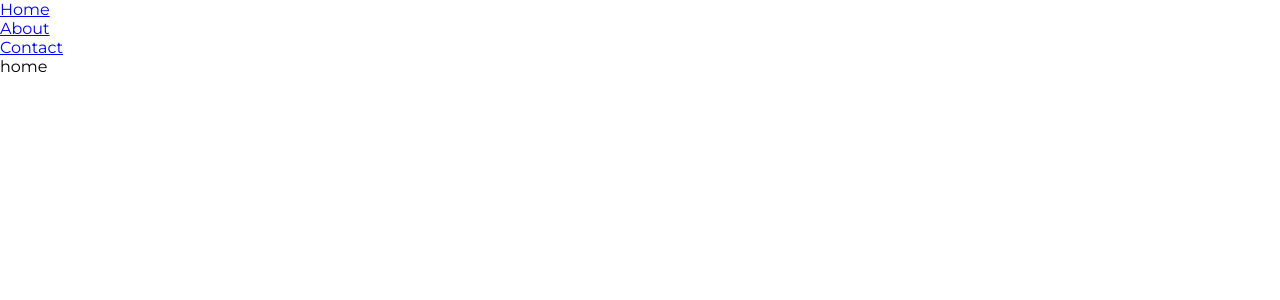
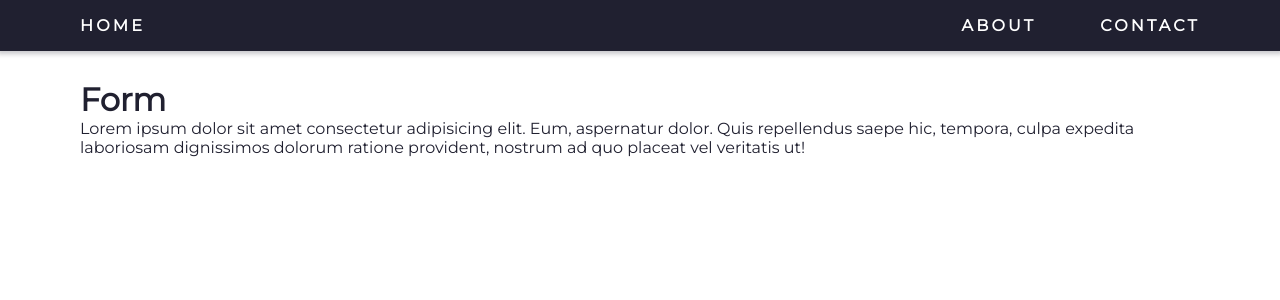
Before and after one commit to Abdelar/confessio, a React (Create React App) app: page / in a window 1280 px wide. Shown: the top 300 px of the page. Built offline with nearby package versions, Linux system fonts and the light colour scheme.

Commit message:
Add navigation bar

```diff
--- a/src/App.css
+++ b/src/App.css
@@ -13,7 +13,22 @@
 
 body {
 	box-sizing: border-box;
+	font-size: 16px;
+	color: #202030;
 	font-family: 'Montserrat', 'sans-serif';
 	-webkit-font-smoothing: antialiased;
 	-moz-osx-font-smoothing: grayscale;
 }
+main {
+	width: 90vw;
+	max-width: 1200px;
+	margin: 0 auto;
+	margin-top: 5em;
+}
+.page {
+	margin: 0 1em;
+}
+::selection {
+	background-color: #b0a990;
+	color: #202030;
+}
--- a/src/App.js
+++ b/src/App.js
@@ -2,17 +2,24 @@ import { Route, Switch, BrowserRouter as Router } from 'react-router-dom';
 
 import Home from './pages/home';
 import About from './pages/about';
+import Contact from './pages/contact';
 import Navbar from './components/Navbar';
+
 import './App.css';
 
 function App() {
 	return (
 		<Router>
 			<Navbar />
-			<Switch>
-				<Route path='/about' component={About} />
-				<Route path='/' component={Home} />
-			</Switch>
+			<main>
+				<div className='page'>
+					<Switch>
+						<Route path='/about' component={About} />
+						<Route path='/contact' component={Contact} />
+						<Route path='/' component={Home} />
+					</Switch>
+				</div>
+			</main>
 		</Router>
 	);
 }
--- /dev/null
+++ b/src/components/Form.js
@@ -0,0 +1,16 @@
+import React from 'react';
+import './Form.css';
+
+export default function Form() {
+	return (
+		<div className='form'>
+			<h1>Form</h1>
+			<p>
+				Lorem ipsum dolor sit amet consectetur adipisicing elit. Eum, aspernatur
+				dolor. Quis repellendus saepe hic, tempora, culpa expedita laboriosam
+				dignissimos dolorum ratione provident, nostrum ad quo placeat vel
+				veritatis ut!
+			</p>
+		</div>
+	);
+}
--- /dev/null
+++ b/src/components/Navbar.css
@@ -0,0 +1,41 @@
+.nav {
+	width: 100vw;
+	background-color: #202030;
+	box-shadow: 0px 0px 5px 3px #20203041;
+	position: fixed;
+	z-index: 999;
+	top: 0;
+}
+
+.navbar {
+	display: flex;
+	width: 90%;
+	max-width: 1200px;
+	list-style: none;
+	justify-content: flex-end;
+	margin: 0 auto;
+}
+.navbar li {
+	margin-left: 2em;
+	transition: background-color 0.3s;
+}
+.navbar li:first-child {
+	margin-right: auto;
+	margin-left: 0;
+}
+
+.navbar li > a {
+	display: inline-block;
+	text-decoration: none;
+	cursor: pointer;
+	color: white;
+	padding: 1em;
+	font-weight: bold;
+	letter-spacing: 0.2em;
+	text-transform: uppercase;
+}
+
+.navbar li:hover,
+.navbar li:focus {
+	background-color: #39304a;
+}
--- a/src/components/Navbar.js
+++ b/src/components/Navbar.js
@@ -1,10 +1,12 @@
 import React from 'react';
 import { Link } from 'react-router-dom';
 
+import './Navbar.css';
+
 export default function Navbar() {
 	return (
-		<nav>
-			<ul>
+		<nav className='nav'>
+			<ul className='navbar'>
 				<li>
 					<Link to='/'>Home</Link>
 				</li>
--- /dev/null
+++ b/src/pages/contact.js
@@ -0,0 +1,5 @@
+import React from 'react';
+
+export default function Contact() {
+	return <div>contact</div>;
+}
--- a/src/pages/home.js
+++ b/src/pages/home.js
@@ -1,5 +1,10 @@
 import React from 'react';
+import Form from '../components/Form';
 
 export default function home() {
-	return <div>home</div>;
+	return (
+		<>
+			<Form />
+		</>
+	);
 }
```
Also changed, not shown: src/components/Form.css (added).
